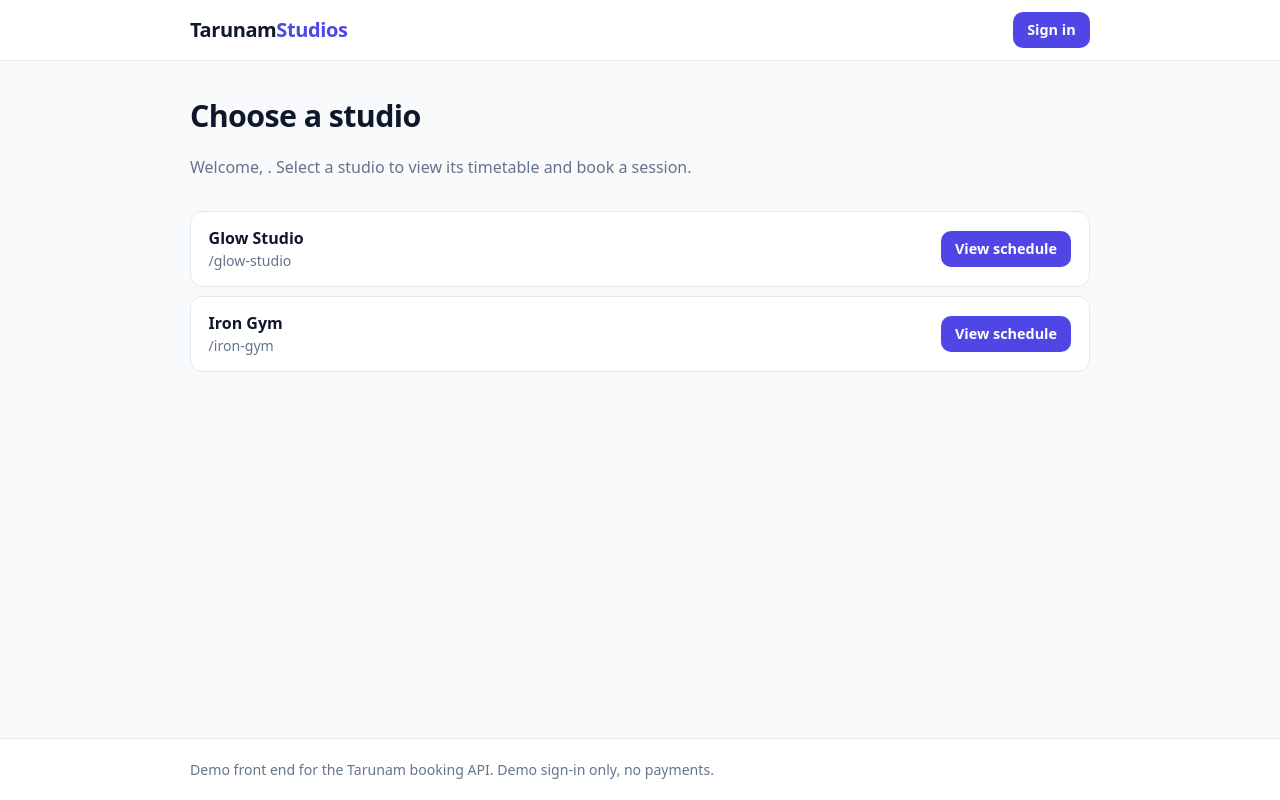
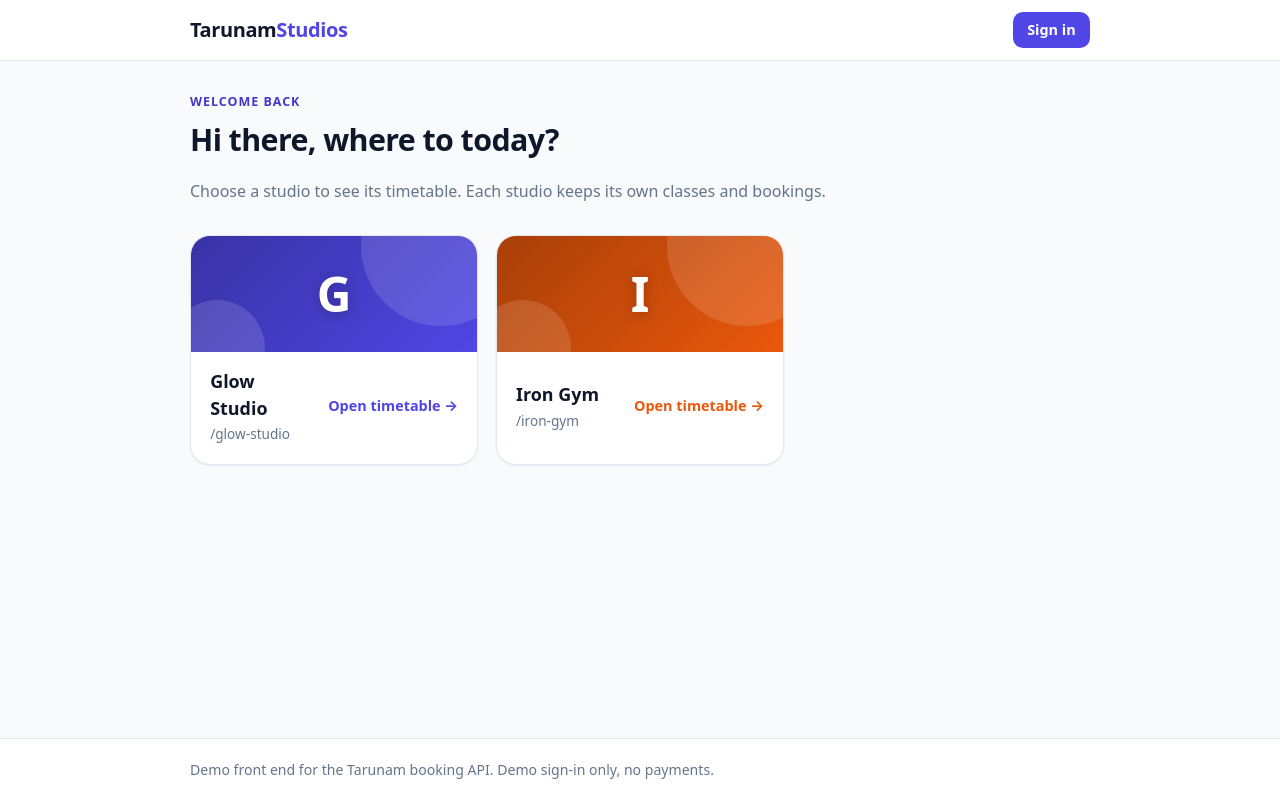
Before and after one commit to Rohith110515/multiple-bookig-system, an Astro site: page / in a window 1280 px wide. Built offline with nearby package versions, Linux system fonts and the light colour scheme; Astro itself is replaced by a stand-in of ours; no server answers.

Commit message:
Step 3: studio directory cards

```diff
--- a/src/pages/index.astro
+++ b/src/pages/index.astro
@@ -1,24 +1,170 @@
 ---
 import Layout from '../layouts/Layout.astro';
 import { TENANTS } from '../lib/tenants.js';
+import { tarunam } from '../lib/tarunam.js';
 
 const user = Astro.locals.user;
-const studios = Object.values(TENANTS);
+const first = (user?.name ?? '').trim().split(/\s+/)[0] || 'there';
+
+const HEX = /^#[0-9a-fA-F]{6}$/;
+function fallbackColor(slug) {
+  let hash = 0;
+  for (const ch of slug) hash = (hash * 31 + ch.codePointAt(0)) >>> 0;
+  return `hsl(${hash % 360} 62% 46%)`;
+}
+
+// Only safe, display-only fields are copied for the page. The signing secret never leaves the server.
+const tenants = Object.values(TENANTS);
+const studios = tenants.map((s) => ({
+  slug: s.slug,
+  name: s.name,
+  color: HEX.test(s.color ?? '') ? s.color : fallbackColor(s.slug),
+  classes: null,
+}));
+
+// Optional extra: how many classes each studio offers.
+// If a studio cannot be reached, the card simply shows no count.
+const results = await Promise.allSettled(tenants.map((s) => tarunam('GET', '/resources', { tenant: s })));
+results.forEach((r, i) => {
+  if (r.status === 'fulfilled' && r.value?.status === 200 && Array.isArray(r.value.data)) {
+    studios[i].classes = r.value.data.length;
+  }
+});
 ---
 <Layout title="Choose a studio">
-  <section class="page-head">
-    <h1>Choose a studio</h1>
-    <p class="muted">Welcome, {user?.name}. Select a studio to view its timetable and book a session.</p>
+  <section class="page-head home-head">
+    <p class="eyebrow">Welcome back</p>
+    <h1>Hi {first}, where to today?</h1>
+    <p class="muted">Choose a studio to see its timetable. Each studio keeps its own classes and bookings.</p>
   </section>
-  <ul class="sessions">
-    {studios.map((s) => (
-      <li class="session" style="grid-template-columns: 1fr auto;">
-        <div class="what">
-          <strong>{s.name}</strong>
-          <span class="seats">/{s.slug}</span>
-        </div>
-        <a class="btn btn-sm" href={`/${s.slug}`}>View schedule</a>
-      </li>
-    ))}
-  </ul>
+
+  {studios.length === 0 ? (
+    <p class="alert">No studios are set up yet. Add one in <code>src/lib/tenants.js</code>.</p>
+  ) : (
+    <ul class="studio-grid">
+      {studios.map((s, i) => (
+        <li>
+          <a class="studio-card" href={`/${s.slug}`} style={`--c:${s.color};--i:${i}`}>
+            <div class="cover" aria-hidden="true">
+              <span class="initial">{s.name.charAt(0).toUpperCase()}</span>
+            </div>
+            <div class="body">
+              <div class="text">
+                <strong>{s.name}</strong>
+                <span class="sub">/{s.slug}</span>
+                {s.classes != null && (
+                  <span class="info">{s.classes} {s.classes === 1 ? 'class' : 'classes'}</span>
+                )}
+              </div>
+              <span class="go">Open timetable →</span>
+            </div>
+          </a>
+        </li>
+      ))}
+    </ul>
+  )}
 </Layout>
+
+<style>
+  .home-head .eyebrow {
+    margin: 0 0 0.35rem;
+    font-size: 0.78rem;
+    text-transform: uppercase;
+    letter-spacing: 0.08em;
+    font-weight: 700;
+    color: var(--brand-dark, #4338ca);
+  }
+
+  .studio-grid {
+    list-style: none;
+    margin: 0;
+    padding: 0;
+    display: grid;
+    gap: 1.1rem;
+    grid-template-columns: repeat(auto-fill, minmax(280px, 1fr));
+  }
+
+  .studio-card {
+    display: flex;
+    flex-direction: column;
+    height: 100%;
+    background: #fff;
+    border: 1px solid var(--line, #e2e8f0);
+    border-radius: 20px;
+    overflow: hidden;
+    text-decoration: none;
+    color: inherit;
+    box-shadow: 0 1px 2px rgba(15, 23, 42, 0.06);
+    transition: box-shadow 0.2s, transform 0.2s;
+    animation: rise 0.45s ease backwards;
+    animation-delay: calc(var(--i, 0) * 70ms);
+  }
+  .studio-card:hover {
+    box-shadow: 0 14px 32px rgba(15, 23, 42, 0.14);
+    transform: translateY(-4px);
+  }
+  .studio-card:focus-visible {
+    outline: 3px solid rgba(79, 70, 229, 0.45);
+    outline-offset: 3px;
+  }
+
+  .cover {
+    position: relative;
+    height: 116px;
+    display: grid;
+    place-items: center;
+    overflow: hidden;
+    background: var(--c);
+    background: linear-gradient(135deg, color-mix(in srgb, var(--c) 72%, #000), var(--c));
+  }
+  .cover::before,
+  .cover::after {
+    content: "";
+    position: absolute;
+    border-radius: 50%;
+    background: rgba(255, 255, 255, 0.13);
+  }
+  .cover::before { width: 160px; height: 160px; right: -44px; top: -70px; }
+  .cover::after  { width: 96px; height: 96px; left: -22px; bottom: -44px; }
+  .initial {
+    position: relative;
+    font-size: 3rem;
+    font-weight: 800;
+    color: #fff;
+    text-shadow: 0 2px 12px rgba(0, 0, 0, 0.25);
+  }
+
+  .body {
+    display: flex;
+    align-items: center;
+    justify-content: space-between;
+    gap: 1rem;
+    padding: 1rem 1.2rem 1.2rem;
+    flex: 1;
+  }
+  .text { display: flex; flex-direction: column; gap: 0.15rem; min-width: 0; }
+  .text strong { font-size: 1.12rem; }
+  .sub { color: var(--muted, #64748b); font-size: 0.85rem; }
+  .info {
+    align-self: flex-start;
+    margin-top: 0.35rem;
+    font-size: 0.74rem;
+    font-weight: 700;
+    padding: 0.15rem 0.65rem;
+    border-radius: 999px;
+    background: #f1f5f9;
+    color: #334155;
+  }
+  .go { color: var(--c); font-weight: 700; font-size: 0.9rem; white-space: nowrap; }
+
+  @keyframes rise {
+    from { opacity: 0; transform: translateY(12px); }
+    to { opacity: 1; transform: none; }
+  }
+  @media (prefers-reduced-motion: reduce) {
+    .studio-card { animation: none; transition: none; }
+  }
+  @media (max-width: 480px) {
+    .body { flex-direction: column; align-items: flex-start; }
+  }
+</style>
```
Also changed, not shown: 1 other file.
